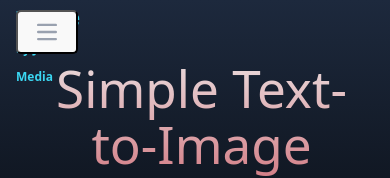
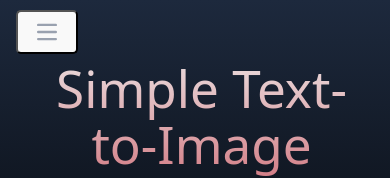
Before and after one commit to jacksmedia/j4cks-flux, a React (Vite) app in the folder webapp/client/: page / in a window 390 px wide. Shown: the top 178 px of the page. Built offline with nearby package versions, Linux system fonts and the light colour scheme.

Commit message:
🧹rm excess navbar text

```diff
--- a/webapp/client/src/navbar.tsx
+++ b/webapp/client/src/navbar.tsx
@@ -10,11 +10,6 @@ export default function Navbar() {
         <div className="relative flex h-16 items-center justify-between">
 
           {/* Logo/Brand & Mobile menu button */}
-          <div className="absolute inset-y-0 left-0 flex items-center sm:hidden">
-            <Link to="/" className="text-xl font-bold">
-              AI-Image<br/><span style={{fontSize:'12px'}}>by Jacks Media</span>
-            </Link>
-          </div>
            <button
               type="button"
               onClick={() => setIsMenuOpen(!isMenuOpen)}
```
